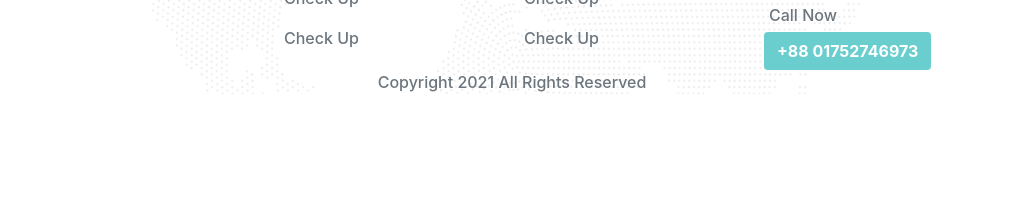
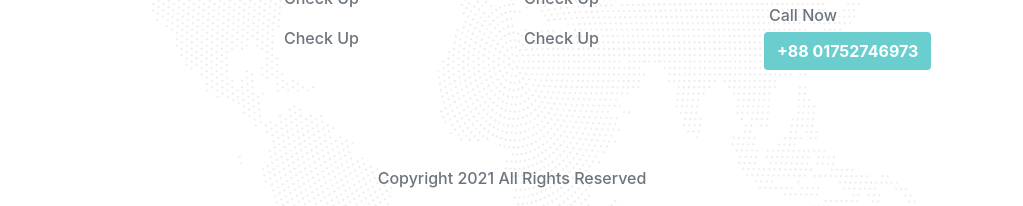
Before and after one commit to OahidZihad/doctors-chember, a React (Create React App) app: page / in a window 1280 px wide. Shown: the part 5368-5574 px from the top of the page, without its empty margins (128-1151 px from the left). Before the commit the page ends 5462 px from the top, so only its background shows below. Built offline with nearby package versions, Linux system fonts and the light colour scheme.

Commit message:
shared components and add appointment route

```diff
--- a/src/App.js
+++ b/src/App.js
@@ -1,6 +1,7 @@
 import "./App.css";
 import { BrowserRouter as Router, Switch, Route, Link } from "react-router-dom";
 import Home from "./Components/Home/Home/Home";
+import Appointment from "./Components/Appointment/Appointment/Appointment";
 
 function App() {
   return (
@@ -12,6 +13,9 @@ function App() {
         <Route exact path="/">
           <Home />
         </Route>
+        <Route path="/appointment">
+          <Appointment></Appointment>
+        </Route>
       </Switch>
     </Router>
   );
--- /dev/null
+++ b/src/Components/Appointment/Appointment/Appointment.js
@@ -0,0 +1,14 @@
+import React from "react";
+import Footer from "../../Shared/Footer/Footer";
+import Navbar from "../../Shared/Navbar/Navbar";
+
+const Appointment = () => {
+  return (
+    <div>
+      <Navbar></Navbar>
+      <Footer></Footer>
+    </div>
+  );
+};
+
+export default Appointment;
--- a/src/Components/Home/Header/Header.js
+++ b/src/Components/Home/Header/Header.js
@@ -1,7 +1,7 @@
 import React from "react";
 import BusinessInfo from "../BusinessInfo/BusinessInfo";
 import HeaderMain from "../HeaderMain/HeaderMain";
-import Navbar from "../Navbar/Navbar";
+import Navbar from "../../Shared/Navbar/Navbar";
 import "./Header.css";
 
 const Header = () => {
--- a/src/Components/Home/Home/Home.js
+++ b/src/Components/Home/Home/Home.js
@@ -1,8 +1,8 @@
 import React from "react";
+import Footer from "../../Shared/Footer/Footer";
 import BlogNews from "../BlogNews/BlogNews";
 import ContactUs from "../ContactUs/ContactUs";
 import FeaturedService from "../FeaturedService/FeaturedService";
-import Footer from "../Footer/Footer";
 import Header from "../Header/Header";
 import MakeAppointment from "../MakeAppointment/MakeAppointment";
 import OurDoctors from "../OurDoctors/OurDoctors";
--- a/src/Components/Home/Footer/Footer.js
+++ b/src/Components/Shared/Footer/Footer.js
@@ -7,6 +7,7 @@ import {
   faGooglePlus,
   faTwitter,
 } from "@fortawesome/free-brands-svg-icons";
+
 library.add(faFacebook, faGooglePlus, faTwitter);
 
 const Footer = () => {
@@ -92,8 +93,8 @@ const Footer = () => {
             </button>
           </div>
         </div>
-        <footer className="copyRight text-center">
-          Copyright {new Date().getFullYear()} All Rights Reserved
+        <footer className="text-center mt-5 pt-5">
+          <p>Copyright {new Date().getFullYear()} All Rights Reserved</p>
         </footer>
       </div>
     </section>
```
Also changed, not shown: src/Components/Shared/Footer/Footer.css (renamed from src/Components/Home/Footer/Footer.css), src/Components/Shared/Navbar/Navbar.js (renamed from src/Components/Home/Navbar/Navbar.js).
